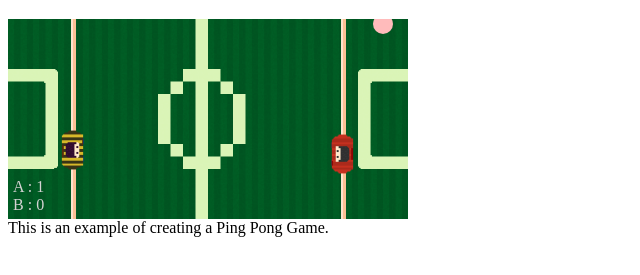
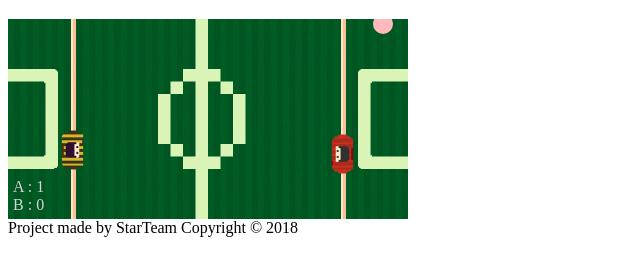
Before and after one commit to predaalexandru/HTML-5-Games, a plain HTML site: page pingpong/index.html in a window 1280 px wide. Shown: the part 61-336 px from the top of the page, without its empty margins (0-640 px from the left). Drawn offline with Linux system fonts and the light colour scheme.

Commit message:
Fixing errors

```diff
--- a/pingpong/index.html
+++ b/pingpong/index.html
@@ -22,7 +22,7 @@
 			<div class="score"> B : <span id="score-b">0</span></div>
 </div>
 	</div>
-	<footer> This is an example of creating a Ping Pong Game. </footer>
+	<footer> Project made by StarTeam Copyright &copy; 2018 </footer>
 	<script src="js/jquery-3.3.1.min.js"></script>
 	<script src="js/pingpong.js"></script>
 </body>
```
